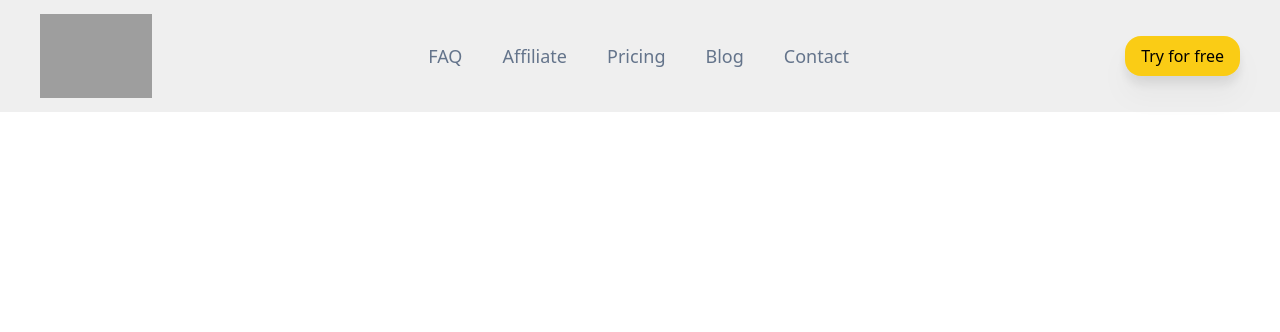
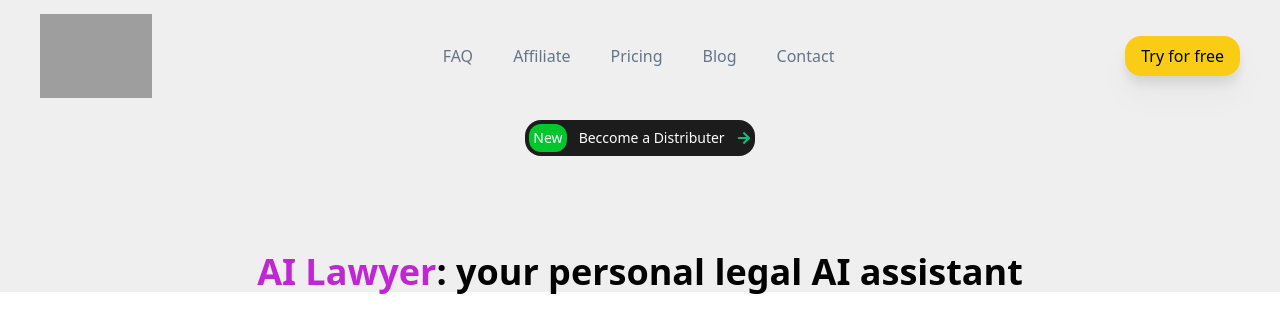
Before and after one commit to KaveriKumbhar/landscape, a React (Create React App) app: page / in a window 1280 px wide. Shown: the top 332 px of the page. Built offline with nearby package versions, Linux system fonts and the light colour scheme; grey boxes are pictures that could not be loaded.

Commit message:
home page start

```diff
--- a/src/App.js
+++ b/src/App.js
@@ -1,12 +1,15 @@
 
 import './App.css';
+
 import Navbar from './components/Navbar';
+import Home from './components/Home';
+
 
 function App() {
   return (
-    <div >
+    <div className='bg-[#efefef]'>
       <Navbar/>
-      {/* y<Outlet/> */}
+      <Home/>
     </div>
   );
 }
--- a/src/Pages/Home.js
+++ /dev/null
@@ -1,11 +0,0 @@
-import React from 'react'
-
-const Home = () => {
-  return (
-    <div>
-
-    </div>
-  )
-}
-
-export default Home
--- a/src/components/Home.js
+++ b/src/components/Home.js
@@ -1,9 +1,27 @@
 import React from 'react'
-
+import { FaArrowRight } from "react-icons/fa";
 const Home = () => {
   return (
-    <div>
+    <div className='mt-20 max-w-screen-2xl container mx-auto flex flex-col justify-center '>
+      <div className='container mx-auto flex items-center justify-center pt-18 '>
+        <a className='flex justify-center  gap-3 bg-[#1c1c1c] text-white p-1 rounded-2xl text-14 hover:cursor-pointer  text-sm font-sans'>
+            <div className='bg-[#00c82c] p-1 rounded-xl'>
+                <p>New</p>
+            </div>
+            <div className='flex justify-center gap-3 items-center'>
+            <p>Beccome a Distributer</p>
+            <FaArrowRight className='text-emerald-500'/>
+            </div>
 
+        </a>
+      </div>
+
+      <div className='pt-24 flex justify-center items-center'>
+      <h1 className='text-fuchsia-600 text-4xl font-sans'><b>AI Lawyer  </b> </h1>
+      <h1 className='text-4xl font-sans'><b>: your personal
+      legal AI assistant</b> </h1>
+
+      </div>
     </div>
   )
 }
--- a/src/components/Navbar.js
+++ b/src/components/Navbar.js
@@ -27,28 +27,28 @@ function Navbar() {
           </div>
 
           <div
-            className={`px-3 flex flex-col items-center justify-center gap-3 py-5 rounded-sm ${isMenuOpen ? "" : "hidden"
+            className={`px-3 text-base flex flex-col items-center justify-center gap-3 py-5 rounded-sm ${isMenuOpen ? "" : "hidden"
               }`}
           >
 
           </div>
 
           <ul className="hidden md:flex flex items-center justify-center text-slate-500  gap-10
-          font-sans text-xs">
+          font-sans text-base">
             <li>
-              <a href="#" className="text-lg hover:underline text-base">FAQ</a>
+              <a href="#" className=" hover:underline text-base">FAQ</a>
             </li>
             <li>
-              <a href="#" className="text-lg hover:underline text-base">Affiliate</a>
+              <a href="#" className=" hover:underline text-base">Affiliate</a>
             </li>
             <li>
-              <a href="#" className="text-lg hover:underline text-base">Pricing</a>
+              <a href="#" className=" hover:underline text-base">Pricing</a>
             </li>
             <li>
-              <a href="#" className="text-lg hover:underline text-base">Blog</a>
+              <a href="#" className=" hover:underline text-base">Blog</a>
             </li>
             <li>
-              <a href="#" className="text-lg hover:underline text-base">Contact</a>
+              <a href="#" className=" hover:underline text-base">Contact</a>
             </li>
 
           </ul>
@@ -68,8 +68,7 @@ function Navbar() {
           </div>
 
 
-          <div className={`lg:hidden fixed top-[4rem] left-0 w-full bg-[#efefef] z-10 ${
-          isMenuOpen ? "" : "hidden"
+          <div className={`lg:hidden fixed top-[4rem] left-0 w-full bg-[#efefef] z-10 ${isMenuOpen ? "" : "hidden"
             }`}>
             <ul className="flex flex-col items-center gap-2 py-4 text-slate-500">
               <li><a href="#" className="text-lg hover:underline text-base py-2">FAQ</a></li>
```
Lines whose indentation alone changed are shown as unchanged.
